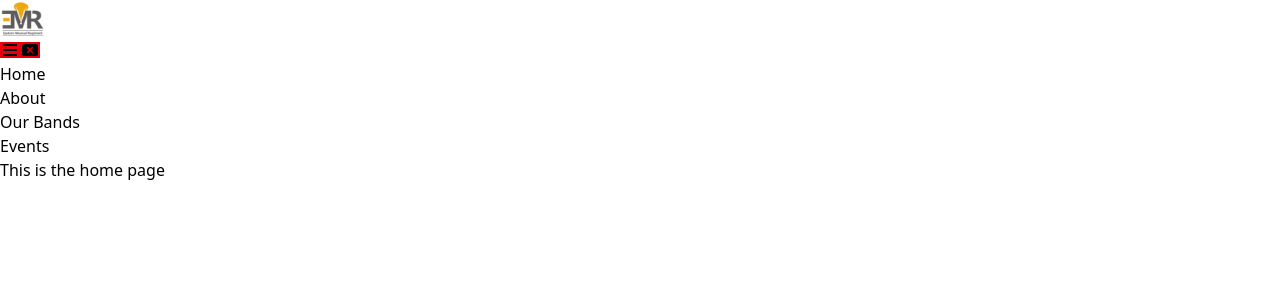
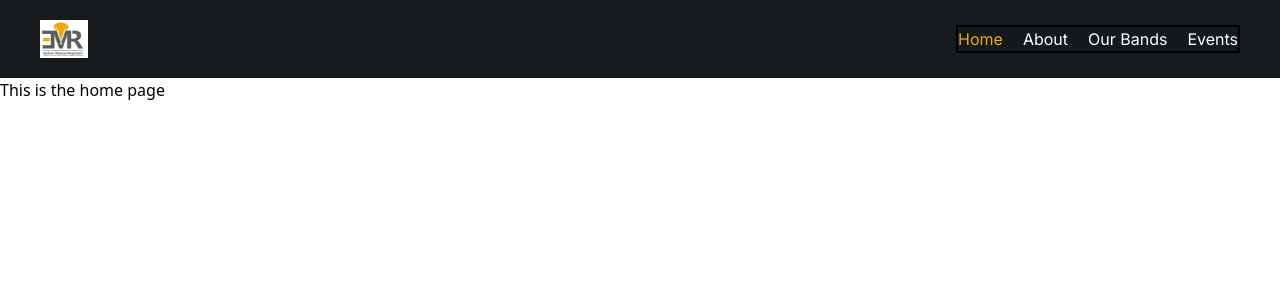
Before and after one commit to Emmanuel-Afrifa/eastern-musical-regiment-website, a Next.js app in the folder frontend/: page / in a window 1280 px wide. Shown: the top 300 px of the page. Built offline with nearby package versions, Linux system fonts and the light colour scheme.

Commit message:
Styled the navbar responsively

```diff
--- a/frontend/src/app/components/molecules/HeaderNavLinks.tsx
+++ b/frontend/src/app/components/molecules/HeaderNavLinks.tsx
@@ -4,10 +4,14 @@ import { FontAwesomeIcon } from "@fortawesome/react-fontawesome"
 import { faBars, faWindowClose } from "@fortawesome/free-solid-svg-icons"
 import { useState } from "react"
 import Link from "next/link"
+import { usePathname } from "next/navigation"
 
 const HeaderNavLinks = () => {
 
     const [openNavbar, setOpenNavbar] = useState<boolean>(false)
+    const pathname = usePathname()
+
+    console.log(openNavbar)
 
     type NavItem = {
         id: string;
@@ -24,26 +28,32 @@ const HeaderNavLinks = () => {
     ]
 
     return (
-        <div>
+        <div className="relative border-2">
             <Button
                 content={
-                    <FontAwesomeIcon icon={faBars} className="bg-red-600" />
+                    <FontAwesomeIcon icon={faBars} className="bg-gold text-xl" />
                 }
                 ariaLabel="navbar open button"
-                classname=""
+                classname={`lg:hidden ${openNavbar ? "hidden" : "flex"}`}
                 handleClick={() => setOpenNavbar(true)}
             />
+            <ul
+                className={`${openNavbar ? "flex" : "hidden"} pl-10 lg:pl-0 pt-10 pb-28 lg:py-0 lg:flex flex-col lg:flex-row gap-5 fixed inset-0 lg:sticky z-60 backdrop-blur-3xl bg-bg-black/70 w-full`}
+                onClick={() => setOpenNavbar(false)}
+            >
                 <Button
                     content={
-                    <FontAwesomeIcon icon={faWindowClose} className="bg-red-600" />
+                        <div className="h-10 w-10 bg-gold rounded-full flex justify-center items-center">
+                            <FontAwesomeIcon icon={faWindowClose} className="bg-gold/70 text-xl" />
+                        </div>
                     }
                     ariaLabel="navbar close button"
-                classname=""
+                    classname={`lg:hidden ${openNavbar ? "flex" : "hidden"}`}
                     handleClick={() => setOpenNavbar(false)}
                 />
+                {navLinks.map(navLink => {
+                    const isActive = navLink.href === pathname || pathname.startsWith(navLink.href)
 
-            <ul>
-                {navLinks.map(navLink => {
                     return (
                         <li
                             key={navLink.id}
@@ -51,6 +61,7 @@ const HeaderNavLinks = () => {
                             <Link
                                 href={navLink.href}
                                 aria-label={navLink.ariaLabel}
+                                className={`${isActive ? "text-gold": "text-white"} hover:text-gold/60 transition-all duration-150 font-inter`}
                             >
                                 {navLink.name}
                             </Link>
--- a/frontend/src/app/components/organisms/Header.tsx
+++ b/frontend/src/app/components/organisms/Header.tsx
@@ -3,12 +3,12 @@ import HeaderNavLinks from "../molecules/HeaderNavLinks"
 
 const Header = () => {
     return (
-        <section>
-            <div>
+        <header className="w-full bg-bg-black py-5 flex items-center justify-center">
+            <div className="w-full max-w-360 mx-auto flex justify-between items-center px-10">
                 <Logo />
                 <HeaderNavLinks />
             </div>
-        </section>
+        </header>
     )
 }
 
--- a/frontend/src/app/layout.tsx
+++ b/frontend/src/app/layout.tsx
@@ -30,6 +30,7 @@ export default function RootLayout({
 }>) {
     return (
       <html lang="en" className="scroll-smooth">
+        <>
             <Header />
             <body
                 className={`${montserrat.variable} ${inter.variable} antialiased`}
@@ -38,6 +39,7 @@ export default function RootLayout({
                     {children}
                 </main>
             </body>
+        </>
       </html>
     );
 }
```
Lines whose indentation alone changed are shown as unchanged.
